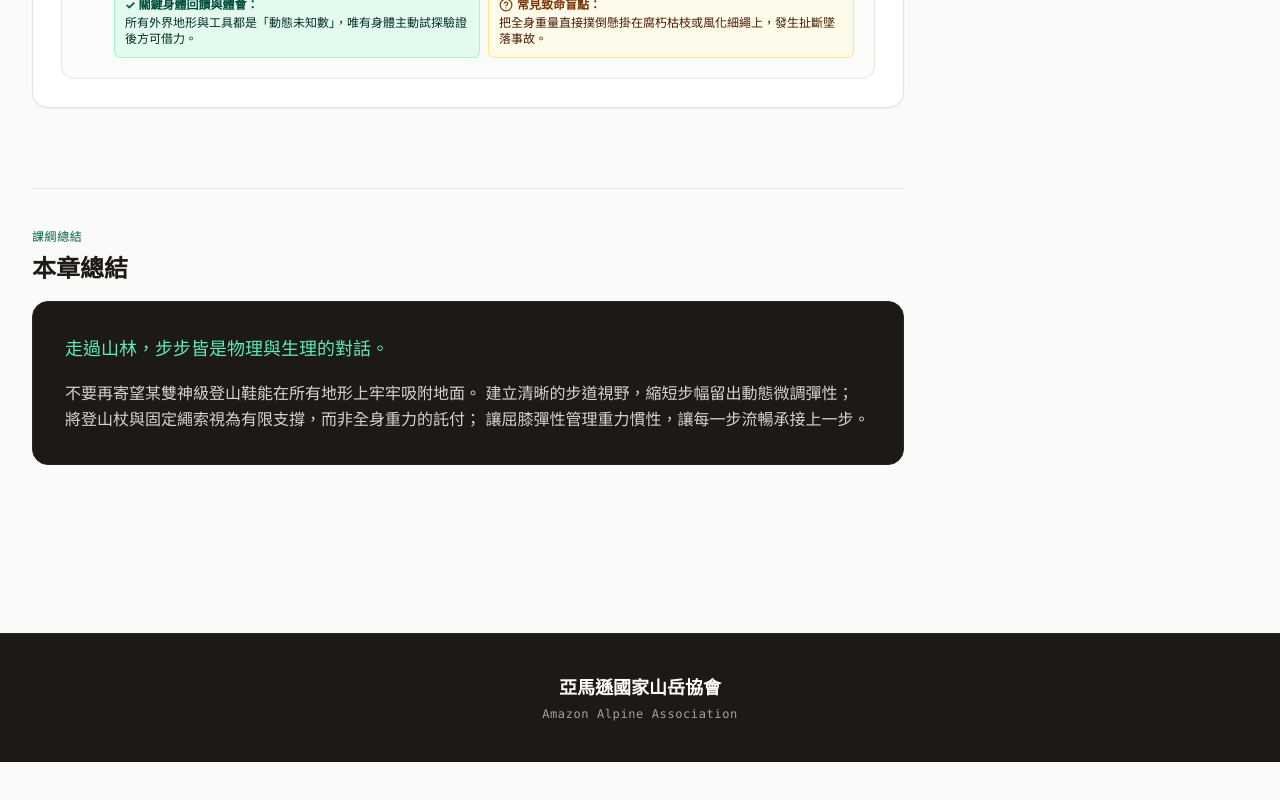
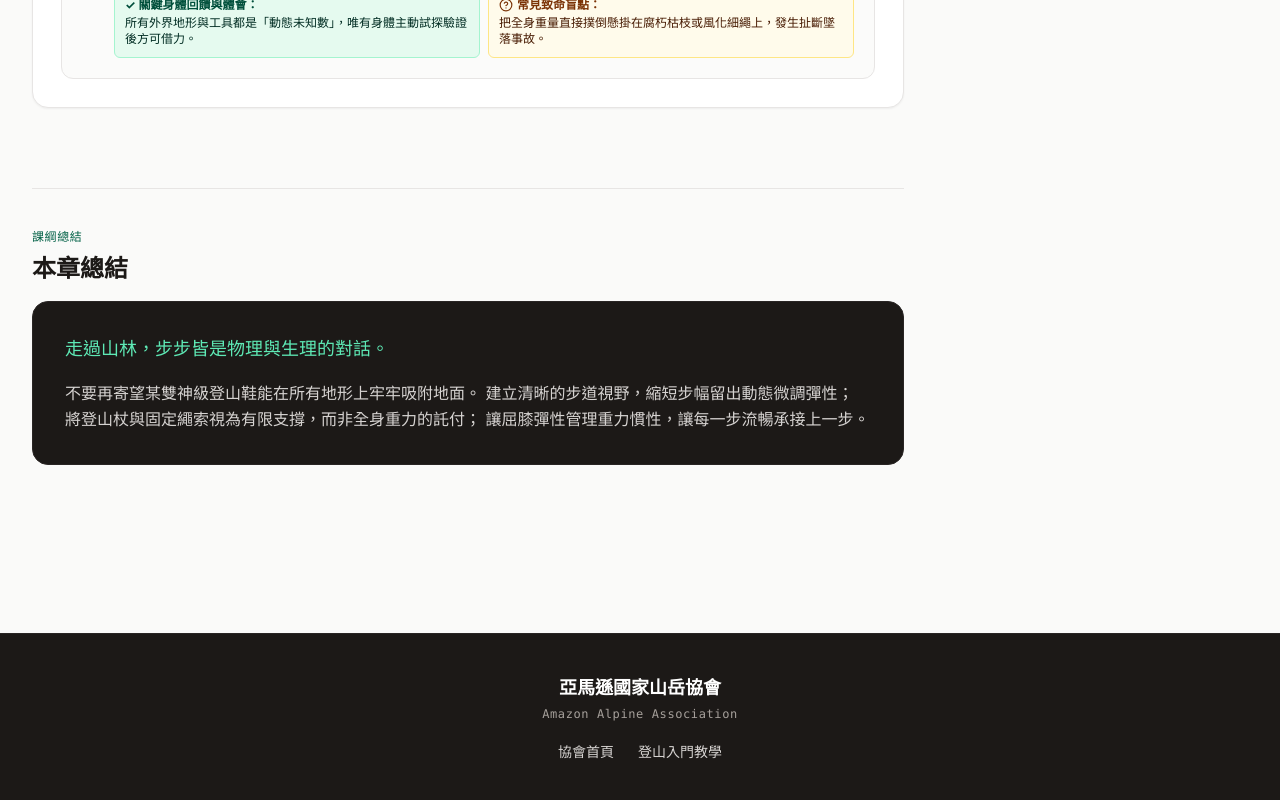
Before and after one commit to transfera920-cloud/amazon-balance, a React (Vite) app: page / in a window 1280 px wide. Shown: the part 10009-10809 px from the top of the page. Before the commit the page ends 10771 px from the top, so only its background shows below. Built offline with nearby package versions, Linux system fonts and the light colour scheme.

Commit message:
refactor: update navigation, SEO metadata, and build process
- Standardize links to the updated chapter URL structure
- Enhance SEO with new meta tags and a generated sitemap
- Improve accessibility for the biomechanical demonstrator
- Update build pipeline to include sitemap in static output

```diff
--- a/index.html
+++ b/index.html
@@ -5,6 +5,8 @@
     <meta name="viewport" content="width=device-width, initial-scale=1.0" />
     <title>登山行走技術：重心、踩點與下坡控制｜亞馬遜國家山岳協會</title>
     <meta name="description" content="學習登山行走中的重心、踩點、平衡與下坡慣性控制，了解登山鞋、溯溪鞋、登山杖、繩索與雙手在濕滑及複雜地形中的正確運用。" />
+    <meta name="author" content="亞馬遜國家山岳協會" />
+    <meta name="theme-color" content="#1c1917" />
     <meta name="robots" content="index, follow, max-image-preview:large" />
     <link rel="canonical" href="https://amazon-hike.com/chapter16/" />
 
@@ -15,6 +17,8 @@
     <meta property="og:type" content="article" />
     <meta property="og:site_name" content="亞馬遜國家山岳協會｜Amazon Alpine Association" />
     <meta property="og:locale" content="zh_TW" />
+    <meta property="article:published_time" content="2026-09-24" />
+    <meta property="article:modified_time" content="2026-09-29" />
 
     <!-- Twitter / X Card -->
     <meta name="twitter:card" content="summary_large_image" />
@@ -56,7 +60,7 @@
       "@id": "https://amazon-hike.com/chapter16/#breadcrumb",
       "itemListElement": [
         { "@type": "ListItem", "position": 1, "name": "首頁", "item": "https://amazon-hike.com/" },
-        { "@type": "ListItem", "position": 2, "name": "登山入門教學", "item": "https://amazon-hike.com/intro" },
+        { "@type": "ListItem", "position": 2, "name": "登山入門教學", "item": "https://amazon-hike.com/chapter01/" },
         { "@type": "ListItem", "position": 3, "name": "登山行走技術", "item": "https://amazon-hike.com/chapter16/" }
       ]
     },
@@ -70,8 +74,11 @@
       "author": { "@id": "https://amazon-hike.com/#organization" },
       "publisher": { "@id": "https://amazon-hike.com/#organization" },
       "datePublished": "2026-09-24",
-      "dateModified": "2026-09-24",
-      "inLanguage": "zh-Hant-TW"
+      "dateModified": "2026-09-29",
+      "inLanguage": "zh-Hant-TW",
+      "keywords": "登山行走技術, 重心, 踩點, 下坡控制, 登山鞋, 溯溪鞋, 登山杖, 繩索",
+      "articleSection": "登山入門教學",
+      "isAccessibleForFree": true
     }
   ]
 }
--- a/package.json
+++ b/package.json
@@ -5,7 +5,7 @@
   "type": "module",
   "scripts": {
     "dev": "vite --port=3000 --host=0.0.0.0",
-    "build": "vite build && (node scripts/prerender.mjs || echo 'prerender skipped') && mkdir -p dist/chapter16 && mv dist/index.html dist/assets dist/chapter16/ && ls -la dist",
+    "build": "vite build && (node scripts/prerender.mjs || echo 'prerender skipped') && mkdir -p dist/chapter16 && mv dist/index.html dist/assets dist/sitemap.xml dist/chapter16/ && ls -la dist",
     "preview": "vite preview",
     "clean": "rm -rf dist server.js",
     "lint": "tsc --noEmit"
@@ -27,7 +27,7 @@
     "@types/react": "^19.3.0",
     "@types/react-dom": "^19.3.0",
     "autoprefixer": "^10.4.21",
-    "esbuild": "^0.25.0",
+    "esbuild": "^0.27.0",
     "tailwindcss": "^4.3.3",
     "tsx": "^4.21.0",
     "typescript": "^7.0.2",
--- a/src/components/Breadcrumb.tsx
+++ b/src/components/Breadcrumb.tsx
@@ -7,7 +7,7 @@ export function Breadcrumb() {
         </li>
         <li aria-hidden="true">/</li>
         <li>
-          <a href="https://amazon-hike.com/intro" className="hover:text-emerald-700 hover:underline underline-offset-2">登山入門教學</a>
+          <a href="https://amazon-hike.com/chapter01/" className="hover:text-emerald-700 hover:underline underline-offset-2">登山入門教學</a>
         </li>
         <li aria-hidden="true">/</li>
         <li aria-current="page" className="text-stone-700 font-medium">登山行走技術</li>
--- a/src/components/Footer.tsx
+++ b/src/components/Footer.tsx
@@ -11,6 +11,14 @@ export function Footer() {
         <span className="text-xs text-stone-400 font-mono tracking-wider block mt-1">
           Amazon Alpine Association
         </span>
+        <nav aria-label="頁尾導覽" className="mt-5 flex items-center justify-center gap-6 text-sm">
+          <a href="https://amazon-hike.com/" className="text-stone-300 hover:text-emerald-300 hover:underline underline-offset-2">
+            協會首頁
+          </a>
+          <a href="https://amazon-hike.com/chapter01/" className="text-stone-300 hover:text-emerald-300 hover:underline underline-offset-2">
+            登山入門教學
+          </a>
+        </nav>
       </div>
     </footer>
   );
--- a/src/components/Header.tsx
+++ b/src/components/Header.tsx
@@ -25,10 +25,10 @@ export function Header() {
     >
       <div className="max-w-7xl mx-auto px-4 sm:px-6 lg:px-8">
         <div className="flex items-center justify-between h-18">
-          {/* Brand Area Linking to https://amazon-hike.com/intro */}
+          {/* Brand Area Linking to https://amazon-hike.com/chapter01/ */}
           <a
             id="brand-header-link"
-            href="https://amazon-hike.com/intro"
+            href="https://amazon-hike.com/chapter01/"
             className="group flex items-center gap-3 py-2 text-stone-100 hover:text-emerald-300 transition-colors"
             title="前往 亞馬遜國家山岳協會"
           >
@@ -101,46 +101,46 @@ export function Header() {
       {mobileMenuOpen && (
         <div id="mobile-menu-drawer" className="md:hidden bg-stone-900 border-b border-stone-800 px-4 py-4 space-y-3">
           <a
-            href="#section-1"
+            href="#section-friction"
             onClick={() => setMobileMenuOpen(false)}
             className="block py-2 text-stone-300 hover:text-emerald-400 text-sm"
           >
-            1. 鞋底止滑不是全部
+            鞋底止滑不是全部
           </a>
           <a
-            href="#section-3"
+            href="#section-stream-crossing"
             onClick={() => setMobileMenuOpen(false)}
             className="block py-2 text-stone-300 hover:text-emerald-400 text-sm"
           >
-            3. 登山遇到溯溪／涉水
+            登山遇到溯溪／涉水
           </a>
           <a
-            href="#section-6"
+            href="#section-downhill-braking"
             onClick={() => setMobileMenuOpen(false)}
             className="block py-2 text-stone-300 hover:text-emerald-400 text-sm"
           >
-            6. 下坡不是單純煞車
+            下坡不是單純煞車
           </a>
           <a
-            href="#section-10"
+            href="#section-trekking-poles"
             onClick={() => setMobileMenuOpen(false)}
             className="block py-2 text-stone-300 hover:text-emerald-400 text-sm"
           >
-            10. 登山杖：輔助而非替代
+            登山杖：輔助而非替代
           </a>
           <a
-            href="#section-16"
+            href="#section-descent-workflow"
             onClick={() => setMobileMenuOpen(false)}
             className="block py-2 text-stone-300 hover:text-emerald-400 text-sm"
           >
-            16. 下坡完整動作流程
+            下坡完整動作流程
           </a>
           <a
             href="#practice-drills"
             onClick={() => setMobileMenuOpen(false)}
             className="block py-2 text-stone-300 hover:text-emerald-400 text-sm"
           >
-            18. 實作練習指南
+            實作練習指南
           </a>
         </div>
       )}
--- a/src/components/InteractiveBiomechanicalDemonstrator.tsx
+++ b/src/components/InteractiveBiomechanicalDemonstrator.tsx
@@ -82,6 +82,7 @@ export function InteractiveBiomechanicalDemonstrator() {
             <svg
               viewBox="0 0 360 240"
               className="w-full max-w-sm h-auto"
+              role="img"
               aria-label="人體重心與登山杖下坡力學示意圖"
             >
               {/* Slope Line */}
```
Also changed, not shown: 1 other file (tests, documents, lock files or other folders).
